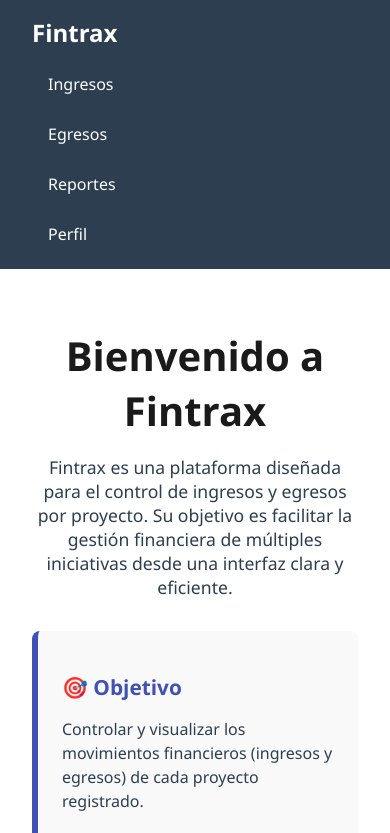
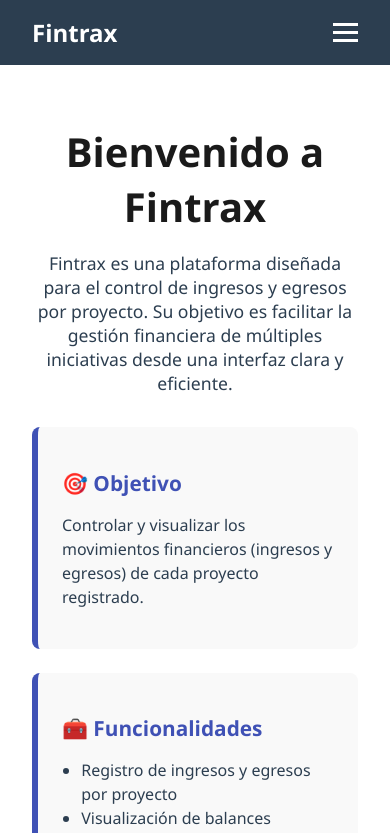
Before and after one commit to Pattoxd45/-Plataforma-para-Control-de-Ingresos-y-Egresos-por-Proyecto, a React (Create React App) app in the folder fintrax/: page / in a window 390 px wide. Shown: the top 833 px of the page. Built offline with nearby package versions, Linux system fonts and the light colour scheme.

Commit message:
Mejore la pestaña de Ingresos para que ya mostrara datos, aunque son estaticos de momento, junto a la visualizacion de el menu en dispositivos pequeños; agregue xlsx para hacer pruebas con excel

```diff
--- a/fintrax/package.json
+++ b/fintrax/package.json
@@ -11,7 +11,8 @@
     "react-dom": "^19.1.0",
     "react-router-dom": "^7.6.2",
     "react-scripts": "5.0.1",
-    "web-vitals": "^2.1.4"
+    "web-vitals": "^2.1.4",
+    "xlsx": "^0.18.5"
   },
   "scripts": {
     "start": "react-scripts start",
--- a/fintrax/src/components/ingresos.jsx
+++ b/fintrax/src/components/ingresos.jsx
@@ -1,16 +1,66 @@
-import React from 'react';
+import React, { useEffect, useState } from 'react';
+import * as XLSX from 'xlsx';
 import '../styles/ingresos.css';
 
 const Ingresos = () => {
+  const [data, setData] = useState([]);
+  const [headers, setHeaders] = useState([]);
+
+  useEffect(() => {
+    const fetchExcel = async () => {
+      try {
+        const response = await fetch('/ingresos.xlsx');
+        const arrayBuffer = await response.arrayBuffer();
+        const workbook = XLSX.read(arrayBuffer, { type: 'array' });
+        const worksheet = workbook.Sheets[workbook.SheetNames[0]];
+        const jsonData = XLSX.utils.sheet_to_json(worksheet, { defval: '' }); // para evitar undefined
+
+        if (jsonData.length > 0) {
+          setHeaders(Object.keys(jsonData[0]));
+          setData(jsonData);
+        }
+      } catch (error) {
+        console.error('Error al leer el archivo Excel:', error);
+      }
+    };
+
+    fetchExcel();
+  }, []);
+
   return (
     <div className="ingresos-container">
       <h1>Ingresos</h1>
-      <p className="ingresos-subtitulo">Esta sección estará disponible próximamente.</p>
+
+      {data.length === 0 ? (
+        <p className="ingresos-cargando">Cargando datos desde Excel...</p>
+      ) : (
+        <div className="tabla-ingresos">
+          <table className="tabla">
+            <thead>
+              <tr>
+                {headers.map((header, index) => (
+                  <th key={index}>{header}</th>
+                ))}
+              </tr>
+            </thead>
+            <tbody>
+              {data.map((fila, filaIndex) => (
+                <tr key={filaIndex}>
+                  {headers.map((header, colIndex) => (
+                    <td key={colIndex}>{fila[header]}</td>
+                  ))}
+                </tr>
+              ))}
+            </tbody>
+          </table>
+        </div>
+      )}
+
       <div className="ingresos-contenido">
-        <p>En futuras versiones podrás:</p>
+        <h2>Próximas funcionalidades:</h2>
         <ul>
           <li>Registrar nuevos ingresos por proyecto</li>
-          <li>Visualizar ingresos por fecha, categoría o responsable</li>
+          <li>Filtrar ingresos por fecha, categoría o responsable</li>
           <li>Generar reportes descargables</li>
           <li>Ver estadísticas de ingresos en tiempo real</li>
         </ul>
--- a/fintrax/src/components/menu.jsx
+++ b/fintrax/src/components/menu.jsx
@@ -1,20 +1,37 @@
-import React from 'react';
+import React, { useState } from 'react';
 import { useNavigate } from 'react-router-dom';
 import '../styles/menu.css';
 
 const Menu = () => {
   const navigate = useNavigate();
+  const [isOpen, setIsOpen] = useState(false);
+
+  const toggleMenu = () => setIsOpen(!isOpen);
+  const navigateAndClose = (path) => {
+    navigate(path);
+    setIsOpen(false);
+  };
 
   return (
     <nav className="menu">
-      <div className="menu-logo" onClick={() => navigate('/')}>Fintrax</div>
-      <ul className="menu-links">
-        <li onClick={() => navigate('/ingresos')}>Ingresos</li>
-        <li onClick={() => navigate('/egresos')}>Egresos</li>
-        <li onClick={() => navigate('/reportes')}>Reportes</li>
-        <li onClick={() => navigate('/perfil')}>Perfil</li>
+      <div className="menu-top">
+        <div className="menu-logo" onClick={() => navigate('/')}>Fintrax</div>
+
+        <div className={`menu-toggle ${isOpen ? 'open' : ''}`} onClick={toggleMenu}>
+          <span></span>
+          <span></span>
+          <span></span>
+        </div>
+      </div>
+
+      <ul className={`menu-links ${isOpen ? 'show' : ''}`}>
+        <li onClick={() => navigateAndClose('/ingresos')}>Ingresos</li>
+        <li onClick={() => navigateAndClose('/egresos')}>Egresos</li>
+        <li onClick={() => navigateAndClose('/reportes')}>Reportes</li>
+        <li onClick={() => navigateAndClose('/perfil')}>Perfil</li>
       </ul>
     </nav>
+
   );
 };
 
--- a/fintrax/src/styles/ingresos.css
+++ b/fintrax/src/styles/ingresos.css
@@ -30,3 +30,54 @@
   font-weight: bold;
   font-size: 1rem;
 }
+
+/* CONTENEDOR DE LA TABLA */
+.tabla-ingresos {
+  overflow-x: auto;
+  margin-top: 2rem;
+  border: 1px solid #ddd;
+  border-radius: 8px;
+  background-color: white;
+  box-shadow: 0 2px 5px rgba(0, 0, 0, 0.05);
+}
+
+/* ESTILOS PARA LA TABLA */
+.tabla {
+  width: 100%;
+  border-collapse: collapse;
+  font-size: 0.95rem;
+}
+
+/* ENCABEZADOS */
+.tabla th {
+  background-color: #2c3e50;
+  color: white;
+  padding: 0.75rem;
+  text-align: left;
+  position: sticky;
+  top: 0;
+  z-index: 1;
+}
+
+/* CELDAS */
+.tabla td {
+  padding: 0.75rem;
+  border-top: 1px solid #eee;
+}
+
+/* FILAS ALTERNADAS */
+.tabla tr:nth-child(even) {
+  background-color: #f4f4f4;
+}
+
+/* FILA AL PASAR EL MOUSE */
+.tabla tr:hover {
+  background-color: #ecf0f1;
+}
+
+/* MENSAJE DE CARGA */
+.ingresos-cargando {
+  color: #7f8c8d;
+  font-style: italic;
+  margin-top: 1rem;
+}
--- a/fintrax/src/styles/menu.css
+++ b/fintrax/src/styles/menu.css
@@ -1,17 +1,34 @@
 .menu {
-  display: flex;
-  justify-content: space-between;
-  align-items: center;
   background-color: #2c3e50;
   padding: 1rem 2rem;
   color: white;
   font-family: 'Segoe UI', Tahoma, Geneva, Verdana, sans-serif;
-  cursor: pointer;
+
+  /* FLEX PARA ESCRITORIO */
+  display: flex;
+  justify-content: space-between;
+  align-items: center;
+  flex-wrap: wrap;
 }
 
 .menu-logo {
   font-size: 1.5rem;
   font-weight: bold;
+  cursor: pointer;
+}
+
+.menu-toggle {
+  display: none;
+  flex-direction: column;
+  cursor: pointer;
+  gap: 5px;
+}
+
+.menu-toggle span {
+  height: 3px;
+  width: 25px;
+  background-color: white;
+  transition: all 0.3s;
 }
 
 .menu-links {
@@ -36,16 +53,50 @@
   border-radius: 5px;
 }
 
-/* Responsive */
-@media (max-width: 600px) {
+/* Responsive para móviles */
+@media (max-width: 768px) {
   .menu {
     flex-direction: column;
     align-items: flex-start;
   }
 
+  .menu-toggle {
+    display: flex;
+  }
+
   .menu-links {
     flex-direction: column;
-    gap: 0.75rem;
+    width: 100%;
+    max-height: 0;
+    overflow: hidden;
+    transition: max-height 0.3s ease;
+  }
+
+  .menu-links.show {
+    max-height: 500px;
     margin-top: 1rem;
   }
+
+  .menu-links li {
+    width: 100%;
+  }
+
+  .menu-toggle.open span:nth-child(1) {
+    transform: rotate(45deg) translate(5px, 5px);
+  }
+
+  .menu-toggle.open span:nth-child(2) {
+    opacity: 0;
+  }
+
+  .menu-toggle.open span:nth-child(3) {
+    transform: rotate(-45deg) translate(5px, -5px);
+  }
+
+  .menu-top {
+    display: flex;
+    justify-content: space-between;
+    align-items: center;
+    width: 100%;
+  }
 }
```
Also changed, not shown: 2 other files (tests, documents, lock files or other folders).
